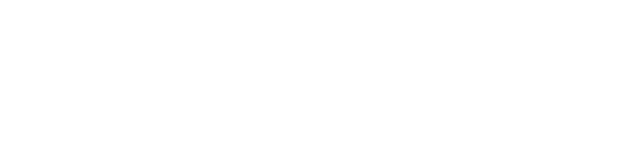
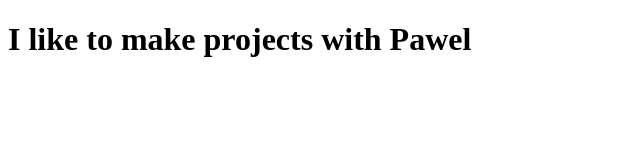
Before and after one commit to bradford-hamilton/gitWorkflow, a plain HTML site: page index.html in a window 1280 px wide. Shown: the whole page, without its empty margins (0-640 px from the left). Drawn offline with Linux system fonts and the light colour scheme.

Commit message:
add header message

```diff
--- a/index.html
+++ b/index.html
@@ -6,6 +6,7 @@
 </head>
 
 <body>
+  <h1>I like to make projects with Pawel</h1>
 </body>
 
 <footer>
```
